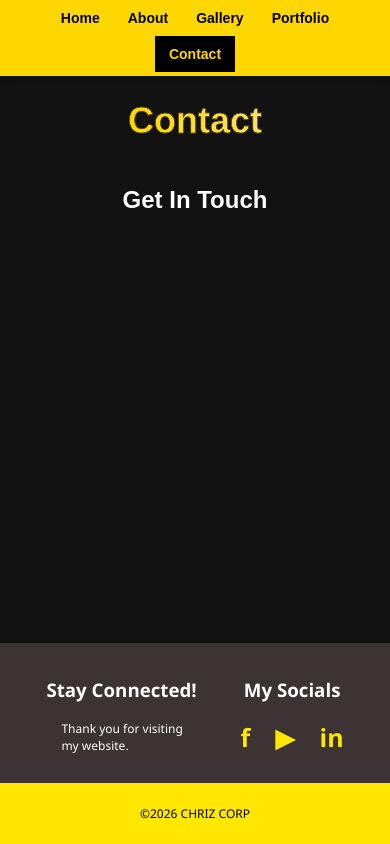
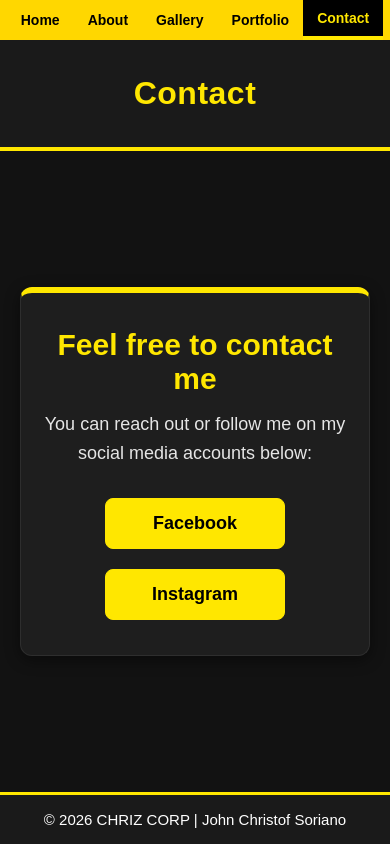
Before and after one commit to iamjohnchristof-ship-it/Chris-Portfolio, a plain HTML site: page Contact.html in a window 390 px wide. Drawn offline with Linux system fonts and the light colour scheme.

Commit message:
Redesign Contact page with new layout and styles
Updated the Contact page with a new layout and styles, including a navigation bar, header, main content section, and footer. Enhanced the design with responsive styles and social media links.

```diff
--- a/Contact.html
+++ b/Contact.html
@@ -3,48 +3,204 @@
 <head>
     <meta charset="UTF-8">
     <meta name="viewport" content="width=device-width, initial-scale=1.0">
-    <title>Contact - Chris Soriano</title>
-    <link rel="stylesheet" href="https://iamjohnchristof-ship-it.github.io/Chris-Portfolio/menu.css">
+    <title>CHRIZ CORP - Contact</title>
+
+    <style>
+        * {
+            margin: 0;
+            padding: 0;
+            box-sizing: border-box;
+            font-family: Arial, sans-serif;
+        }
+
+        body {
+            background: #121212;
+            color: #ffffff;
+            display: flex;
+            flex-direction: column;
+            min-height: 100vh;
+        }
+
+        /* Navigation Bar - Left-Aligned Gold / Black Theme */
+        nav {
+            background: gold;
+            width: 100%;
+            display: flex;
+            flex-direction: row;
+            justify-content: flex-start;
+            align-items: center;
+            padding: 0 10px;
+            gap: 0;
+            box-shadow: 0 4px 6px rgba(0, 0, 0, 0.25);
+        }
+
+        nav a {
+            display: block;
+            color: #000000;
+            text-decoration: none;
+            padding: 14px 20px;
+            font-size: 15px;
+            font-weight: 600;
+            transition: background 0.2s, color 0.2s;
+        }
+
+        nav a:hover {
+            background: #000000;
+            color: gold;
+        }
+
+        nav a.active {
+            background: #000000;
+            color: #ffe700;
+            border-bottom: 4px solid #ffe700;
+        }
+
+        /* Page Header - Matches Gold / Dark Gray / Black Theme */
+        header {
+            background: #1a1a1a;
+            text-align: center;
+            padding: 35px 20px;
+            border-bottom: 4px solid #ffe700;
+        }
+
+        header h1 {
+            color: #ffe700;
+            font-size: 32px;
+            letter-spacing: 0.5px;
+        }
+
+        /* Main Content */
+        .container {
+            max-width: 700px;
+            width: 100%;
+            margin: 50px auto;
+            padding: 0 30px;
+            flex: 1;
+            display: flex;
+            align-items: center;
+            justify-content: center;
+        }
+
+        /* Contact Card */
+        .contact-card {
+            width: 100%;
+            background: #1e1e1e;
+            padding: 50px 40px;
+            text-align: center;
+            border-radius: 12px;
+            border: 1px solid #2e2e2e;
+            border-top: 6px solid #ffe700;
+            box-shadow: 0 4px 15px rgba(0, 0, 0, 0.45);
+        }
+
+        .contact-card h2 {
+            font-size: 30px;
+            color: #ffe700;
+            margin-bottom: 14px;
+        }
+
+        .contact-card p {
+            font-size: 18px;
+            color: #e5e5e5;
+            line-height: 1.6;
+            margin-bottom: 30px;
+        }
+
+        /* Social Links */
+        .social-links {
+            display: flex;
+            justify-content: center;
+            gap: 20px;
+            flex-wrap: wrap;
+        }
+
+        .social-btn {
+            display: inline-block;
+            min-width: 180px;
+            padding: 14px 28px;
+            background: #ffe700;
+            color: #000000;
+            text-decoration: none;
+            font-size: 18px;
+            font-weight: bold;
+            border-radius: 8px;
+            border: 1px solid #ffe700;
+            transition: background 0.2s, color 0.2s, transform 0.2s;
+        }
+
+        .social-btn:hover {
+            background: #000000;
+            color: #ffe700;
+            transform: translateY(-2px);
+        }
+
+        /* Footer - Matches Gold / Dark Gray / Black Theme */
+        footer {
+            background-color: #1a1a1a;
+            color: #ffffff;
+            text-align: center;
+            padding: 16px 20px;
+            font-size: 15px;
+            border-top: 3px solid #ffe700;
+        }
+
+        /* Responsive Design */
+        @media (max-width: 768px) {
+            nav {
+                flex-wrap: wrap;
+                justify-content: center;
+                padding: 0 6px;
+            }
+
+            nav a {
+                padding: 10px 14px;
+                font-size: 14px;
+            }
+
+            .container {
+                margin: 30px auto;
+                padding: 0 20px;
+            }
+
+            .contact-card {
+                padding: 35px 20px;
+            }
+        }
+    </style>
 </head>
 <body>
+
+    <!-- Navigation -->
+    <nav>
+        <a href="LandingPage.html">Home</a>
+        <a href="About.html">About</a>
+        <a href="Gallery.html">Gallery</a>
+        <a href="Portfolio.html">Portfolio</a>
+        <a href="Contact.html" class="active">Contact</a>
+    </nav>
+
+    <!-- Page Header -->
     <header>
-        <nav class="navbar" role="navigation" aria-label="Main Navigation">
-            <ul class="nav-list">
-                <li class="nav-item"><a class="nav-link" href="LandingPage.html">Home</a></li>
-                <li class="nav-item"><a class="nav-link" href="About.html">About</a></li>
-                <li class="nav-item"><a class="nav-link" href="Gallery.html">Gallery</a></li>
-                <li class="nav-item"><a class="nav-link" href="Portfolio.html">Portfolio</a></li>
-                <li class="nav-item"><a class="nav-link active" href="Contact.html">Contact</a></li>
-            </ul>
-        </nav>
+        <h1>Contact</h1>
     </header>
 
-      <center>
-        <h1 class="gradientTextHeader">Contact</h1>
-        <h2 class="myFont">Get In Touch</h2>
-      </center>
+    <!-- Main Content -->
+    <main class="container">
+        <div class="contact-card">
+            <h2>Feel free to contact me</h2>
+            <p>You can reach out or follow me on my social media accounts below:</p>
 
-      <footer class="footer">
-        <div class="footer-content">
-            <div class="footer-text">
-                <h3>Stay Connected!</h3>
-                <p>
-                    Thank you for visiting my website.
-                </p>
-            </div>
-
-            <div class="footer-social">
-                <h3>My Socials</h3>
-                <div class="social-links">
-                    <a href="https://www.facebook.com/">f</a>
-                    <a href="https://www.youtube.com/">▶</a>
-                    <a href="https://www.instagram.com/">in</a>
-                </div>
+            <div class="social-links">
+                <a href="https://www.facebook.com/" target="_blank" rel="noopener noreferrer" class="social-btn">Facebook</a>
+                <a href="https://www.instagram.com/" target="_blank" rel="noopener noreferrer" class="social-btn">Instagram</a>
             </div>
         </div>
+    </main>
 
-        <div class="footer-bottom">
-            <p>©2026 CHRIZ CORP</p>
+    <!-- Footer -->
+    <footer>
+        <p>&copy; 2026 CHRIZ CORP | John Christof Soriano</p>
     </footer>
+
 </body>
 </html>
```
